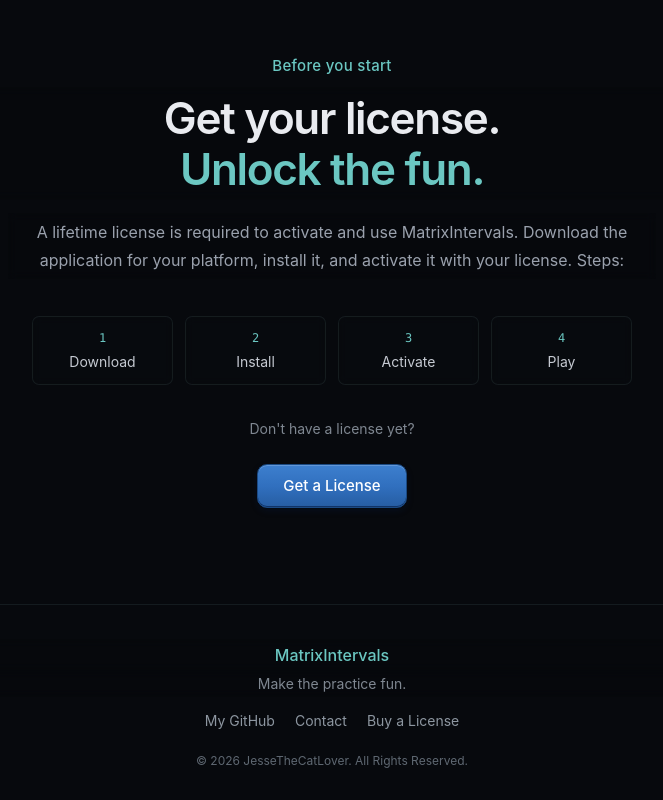
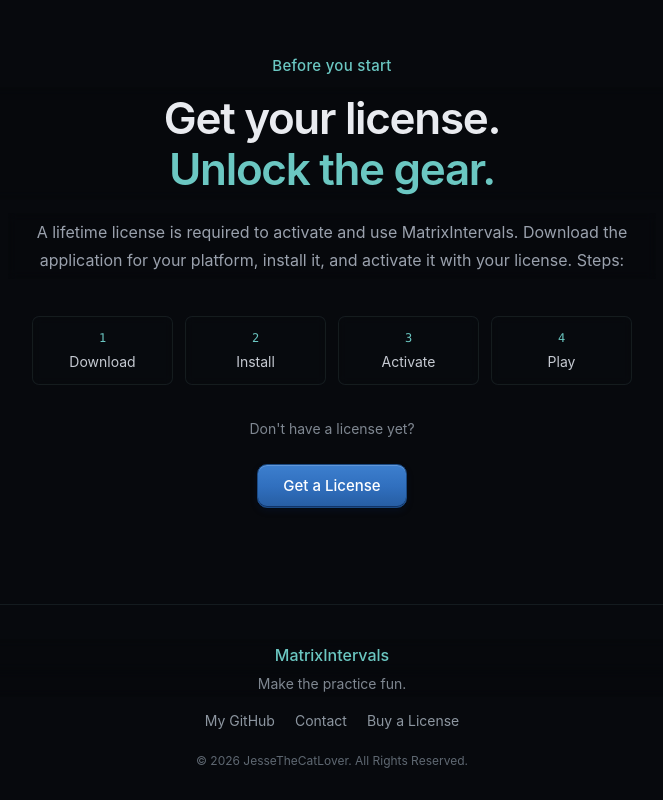
Before and after one commit to JesseTheCatLover/MatrixIntervals-Website, a website: page download/index.html in a window 1280 px wide. Shown: the part 882-1682 px from the top of the page, without its empty margins (308-971 px from the left). Drawn offline with Linux system fonts and the light colour scheme.

Commit message:
Minor Edit In Download Page

```diff
--- a/download/index.html
+++ b/download/index.html
@@ -178,7 +178,7 @@
             <h2>
                 Get your license.
                 <span>
-            Unlock the fun.
+            Unlock the gear.
         </span>
             </h2>
 
```
